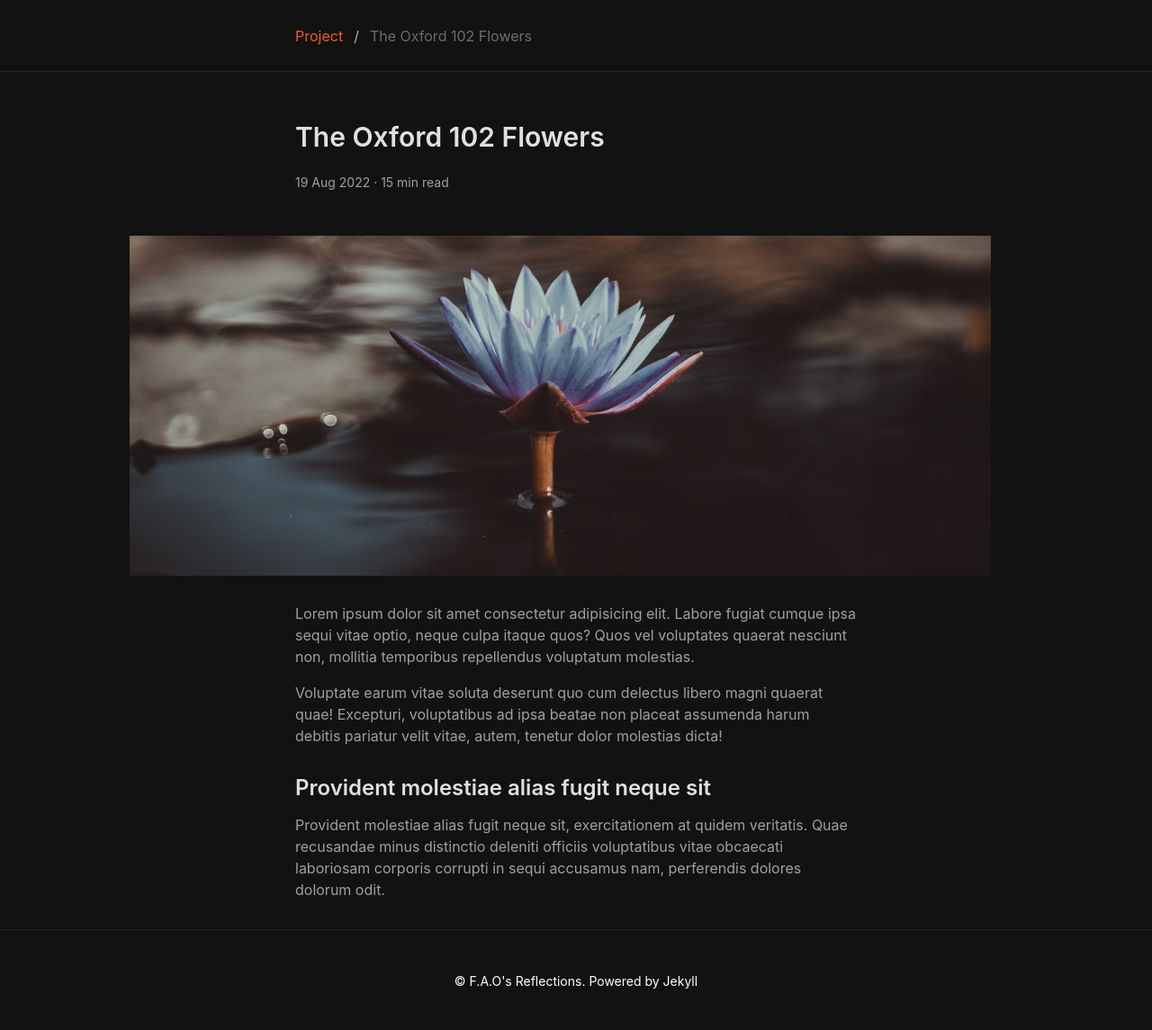
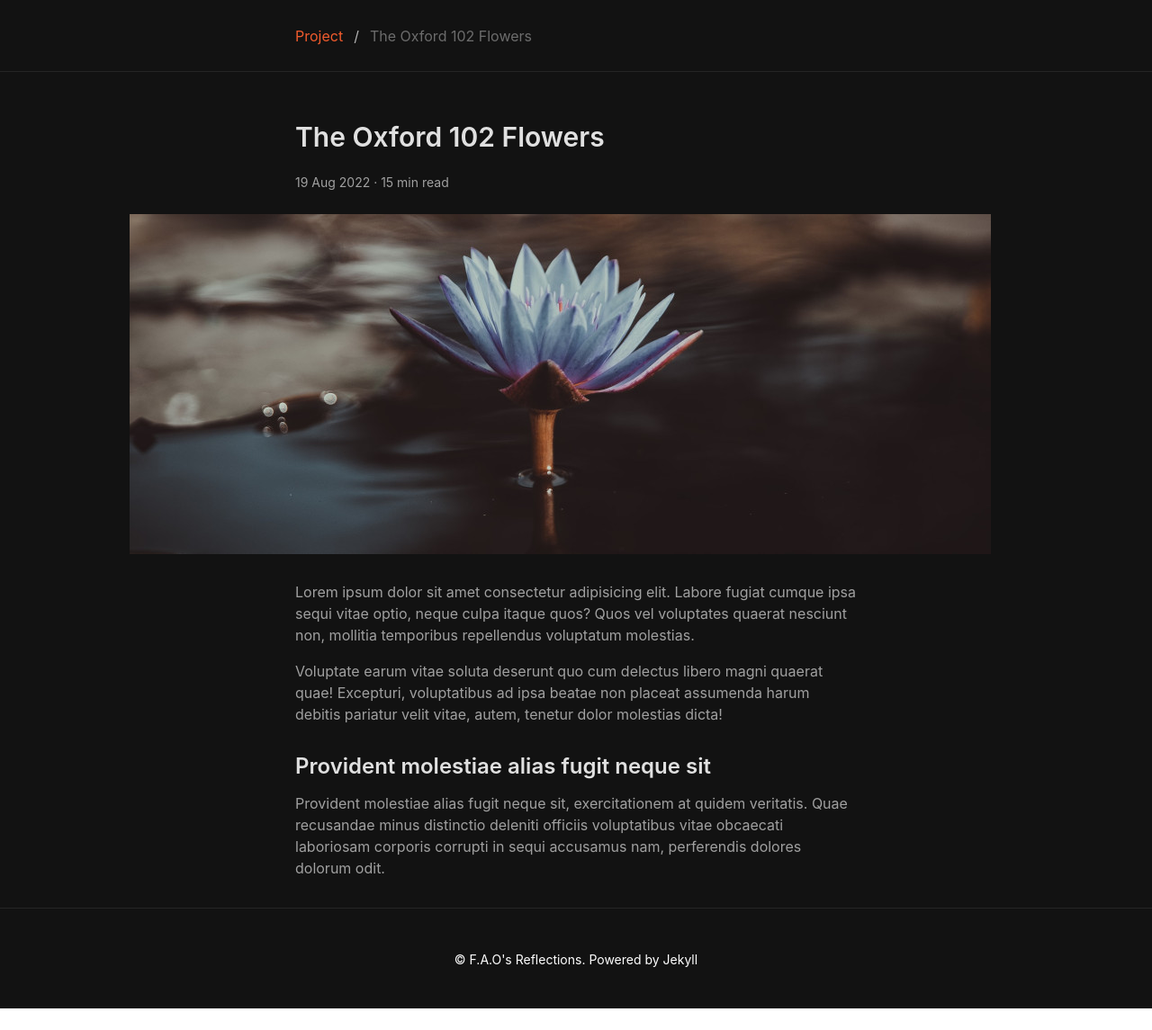
Before and after one commit to f-atisai/f-atisai.github.io, a Jekyll site: the page built from _projects/2022-08-19-oxford-102-flowers.md, in a window 1280 px wide. Shown: the whole page at 90% size. Built offline with Jekyll 4.4.1, drawn with Linux system fonts in a browser that asks for light colours; after the commit the page ends 1121 px from its top, so only the background shows below that.

Commit message:
fix: reduce spacing between date and banner

```diff
--- a/_layouts/post.html
+++ b/_layouts/post.html
@@ -49,7 +49,6 @@
         </article>
 
         <div class="block"></div>
-        <div class="block"></div>
 
         <!-- for story image -->
         <figure class="grid-xl">
```
